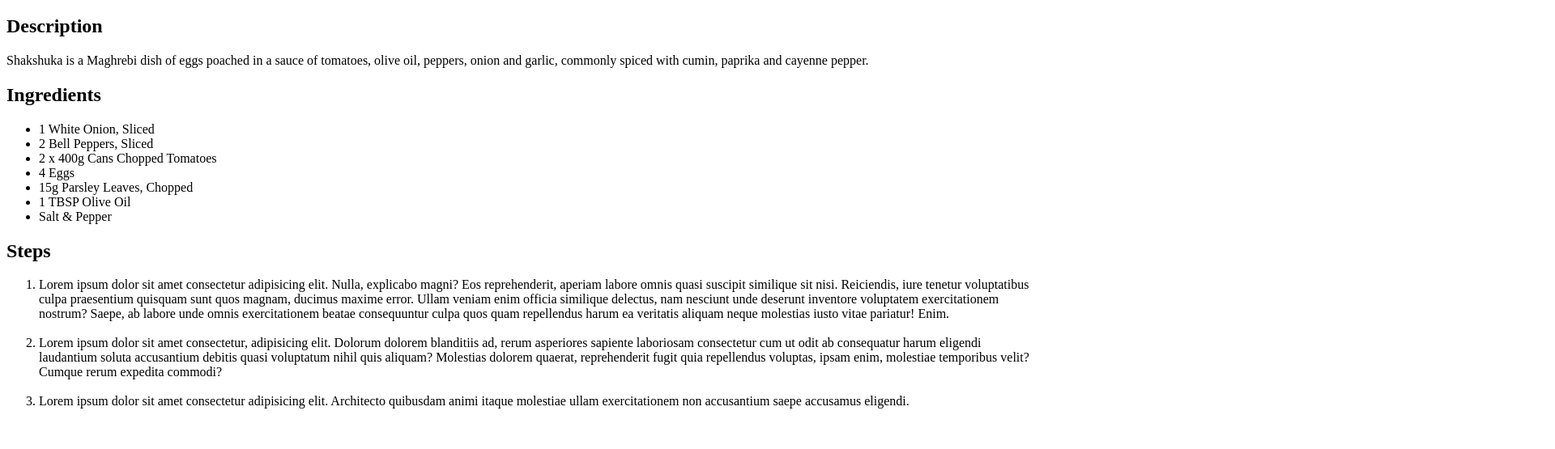
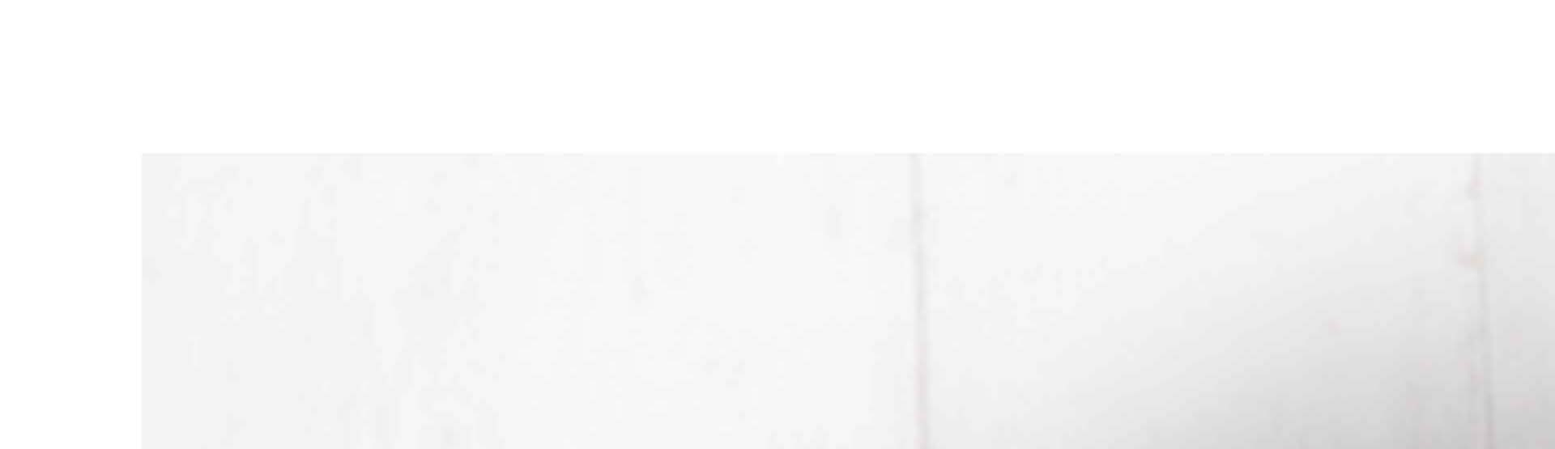
Before and after one commit to stephscode/odin-recipes, a plain HTML site: page recipes/shakshuka.html in a window 1280 px wide. Shown: the part 61-616 px from the top of the page at 81% size, 1920 px wide, since content can reach past the window. Drawn offline with Linux system fonts and the light colour scheme.

Commit message:
Added image to Shakshuka recipe

```diff
--- a/recipes/shakshuka.html
+++ b/recipes/shakshuka.html
@@ -8,6 +8,7 @@
 
 <body>
     <h1>Shakshuka</h1>
+    <img src="images/Shakshuka.jpg" alt="Shakshuka Dish">
     <h2>Description</h2>
     <p>Shakshuka is a Maghrebi dish of eggs poached in a sauce of tomatoes, olive oil, peppers, onion and garlic,
         commonly spiced with cumin, paprika and cayenne pepper.</p>
```
